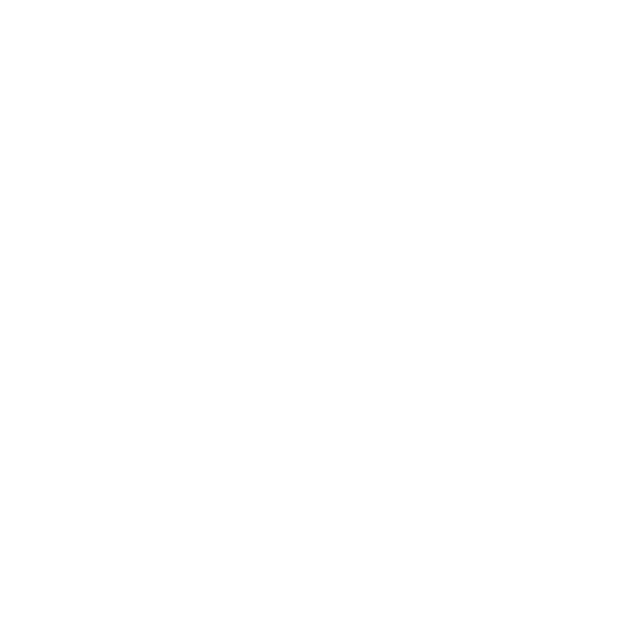
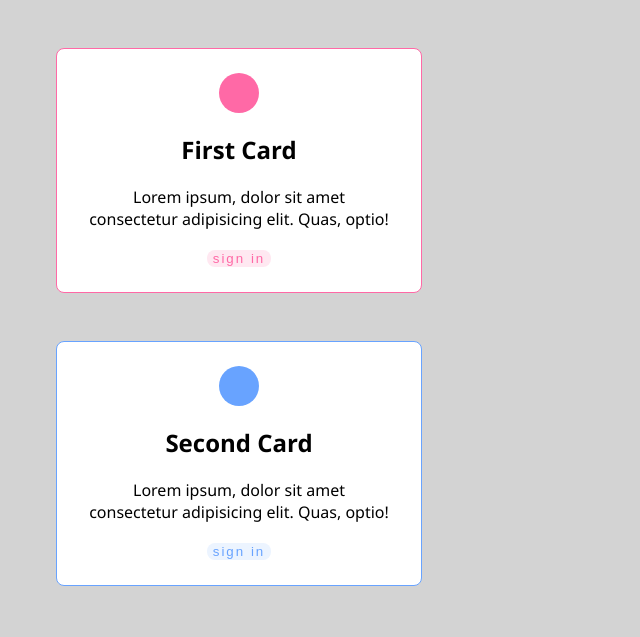
Before and after one commit to Nanu17/1111-sweb-1N-demo-211410633, a plain HTML site: page demo/w02_33/card_33.html in a window 1280 px wide. Shown: the whole page, without its empty margins (0-640 px from the left). Drawn offline with Linux system fonts and the light colour scheme.

Commit message:
Add files via upload

```diff
--- a/demo/w02_33/card_33.css
+++ b/demo/w02_33/card_33.css
@@ -1,35 +1,50 @@
-body{
-  background: #f1f5f9
+body {
+    background-color: lightgray;
+    font-family: 'Segoe UI', Tahoma, Geneva, Verdana, sans-serif;
+}
+.card {
+    background-color: white;
+    padding: 1.5rem 2rem;
+    text-align: center;
+    max-width: 300px;
+    margin: 3rem;
+    border-radius: 0.5rem;
+    border: 1px solid transparent;
+}
+.card-1 {
+    border-color: #ff69a6;
 }
 
-.card{
-  background: #ffffff;
-  padding: 1.5rem 2rem;
-  text-align:center;
-  max-width: 300px;
-  margin:3rem;
-  border-radius: 0.5rem;
-  border: 1px solid transparent;
+.card-2 {
+    border-color: #68a3ff;
 }
-
-.card-1{
-    border-color: #ff69a6
+.icon {
+    width: 40px;
+    height: 40px;
+    border-radius: 50%;
+    margin:0 auto;
 }
-.card-2{
-    border-color: #68a3ff
+.card-1 .icon {
+    background-color: #ff69a6;
 }
-
-.btn{
-    text-transform:capitalize;
+.card-2 .icon {
+    background-color: #68a3ff;
+}
+.button {
+    text-transform: capitalize;
     padding: 0.5rem 1rem;
-    border: transparent;
-
 }
 .btn-1 {
-    background: #ffe8f1;
+    background-color: #ffe8f1;
     color: #ff69a6;
+    border:transparent;
+    border-radius: 0.5rem;
+    letter-spacing: 2px;
 }
 .btn-2 {
-    background: #ecf4ff;
+    background-color: #ecf4ff;
     color: #68a3ff;
+    border:transparent;
+    border-radius: 0.5rem;
+    letter-spacing: 2px;
 }
--- a/demo/w02_33/card_33.html
+++ b/demo/w02_33/card_33.html
@@ -0,0 +1,28 @@
+<!DOCTYPE html>
+<html lang="en">
+  <head>
+    <meta charset="UTF-8" />
+    <meta http-equiv="X-UA-Compatible" content="IE=edge" />
+    <meta name="viewport" content="width=device-width, initial-scale=1.0" />
+    <title>Card Demo</title>
+    <link rel="stylesheet" href="./card_33.css" />
+  </head>
+  <body>
+    <div class="card card-1">
+      <div class="icon"></div>
+      <h2>First Card</h2>
+      <p>
+        Lorem ipsum, dolor sit amet consectetur adipisicing elit. Quas, optio!
+      </p>
+      <button class="btn-1">sign in</button>
+    </div>
+    <div class="card card-2">
+      <div class="icon"></div>
+      <h2>Second Card</h2>
+      <p>
+        Lorem ipsum, dolor sit amet consectetur adipisicing elit. Quas, optio!
+      </p>
+      <button class="btn-2">sign in</button>
+    </div>
+  </body>
+</html>
```
Also changed, not shown: demo/md/w02_33/w01-p1.png (added), demo/md/w02_33/w02-p2.png (added), demo/w01_33/index.html (line endings or trailing spaces), 2 other files.
